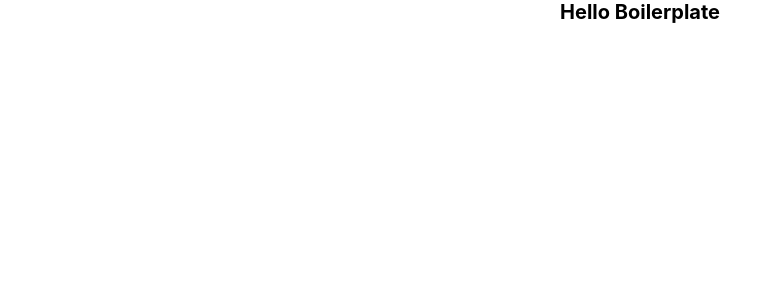
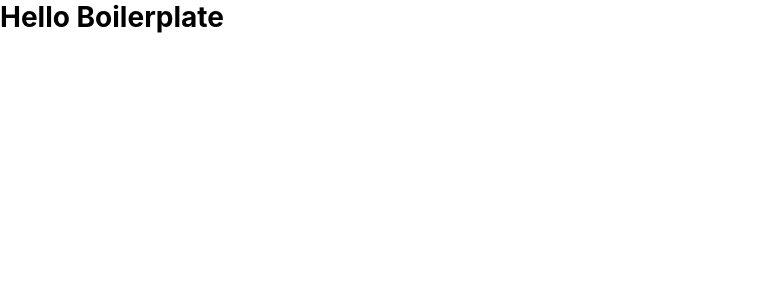
Before and after one commit to maclevison/next-boilerplate, a Next.js app: page / in a window 1280 px wide. Shown: the top 300 px of the page, without its empty margins (0-781 px from the left). Built offline with nearby package versions, Linux system fonts and the light colour scheme.

Commit message:
add global styles

```diff
--- a/src/pages/_app.tsx
+++ b/src/pages/_app.tsx
@@ -1,21 +1,9 @@
 import { AppProps } from 'next/app'
-import Head from 'next/head'
-import GlobalStyles from '../styles/global'
+import GlobalStyles from 'styles/global'
 
 function App({ Component, pageProps }: AppProps) {
     return (
         <>
-            <Head>
-                <title>Next Boilerplate</title>
-                <link rel="shortcut icon" href="/img/icon-512.png" />
-                <link rel="apple-touch-icon" href="/img/icon-512.png" />
-                <meta name="theme-color" content="#06092b" />
-                <meta
-                    name="description"
-                    content="A simple project starter to work with TypeScript, React, NextJS and Styled Components"
-                />
-                <link rel="manifest" href="/manifest.json" />
-            </Head>
             <GlobalStyles />
             <Component {...pageProps} />
         </>
--- a/src/pages/_document.tsx
+++ b/src/pages/_document.tsx
@@ -37,7 +37,16 @@ export default class MyDocument extends Document {
     render() {
         return (
             <Html lang="pt-BR">
-                <Head />
+                <Head>
+                    <title>Next Boilerplate</title>
+                    <link rel="shortcut icon" href="/images/favicon.ico" />
+                    <link rel="apple-touch-icon" href="/images/favicon.ico" />
+                    <meta name="theme-color" content="#06092b" />
+                    <meta
+                        name="description"
+                        content="A simple project starter to work with TypeScript, React, NextJS and Styled Components"
+                    />
+                </Head>
                 <body>
                     <Main />
                     <NextScript />
--- a/src/styles/global.ts
+++ b/src/styles/global.ts
@@ -2,20 +2,33 @@ import { createGlobalStyle } from 'styled-components'
 
 const GlobalStyles = createGlobalStyle`
 * {
-  margin: 0;
-  padding: 0;
-  box-sizing: border-box;
+    margin: 0;
+    padding: 0;
+    box-sizing: border-box;
 }
-html, body, #__next {
-  height: 100%;
+
+html {
+    font-size: 62.5%;
+    @media (max-width: 1080px) {
+        font-size: 93.75%;
+    }
+    @media (max-width: 7200px) {
+        font-size: 87.5%;
+    }
 }
-html {
-  font-size: 62.5%;
+
+button {
+    cursor: pointer;
 }
+
+a {
+    color: inherit;
+    text-decoration: none;
+}
+
 body {
-  text-align: center;
-  font-family: --apple-system, BlinkMacSystemFont, 'Segoe UI', Roboto, Oxygen, Ubuntu, Cantarell, 'Open Sans', 'Helvetica Neue', sans-serif
+    // Define your font family
+    font-family: --apple-system, BlinkMacSystemFont, 'Segoe UI', Roboto, Oxygen, Ubuntu, Cantarell, 'Open Sans', 'Helvetica Neue', sans-serif
 }
 `
-
 export default GlobalStyles
--- a/tsconfig.json
+++ b/tsconfig.json
@@ -12,7 +12,8 @@
         "moduleResolution": "node",
         "resolveJsonModule": true,
         "isolatedModules": true,
-        "jsx": "preserve"
+        "jsx": "preserve",
+        "baseUrl": "src"
     },
     "include": ["next-env.d.ts", "**/*.ts", "**/*.tsx"],
     "exclude": ["node_modules"]
```
Also changed, not shown: 1 other file (tests, documents, lock files or other folders).
